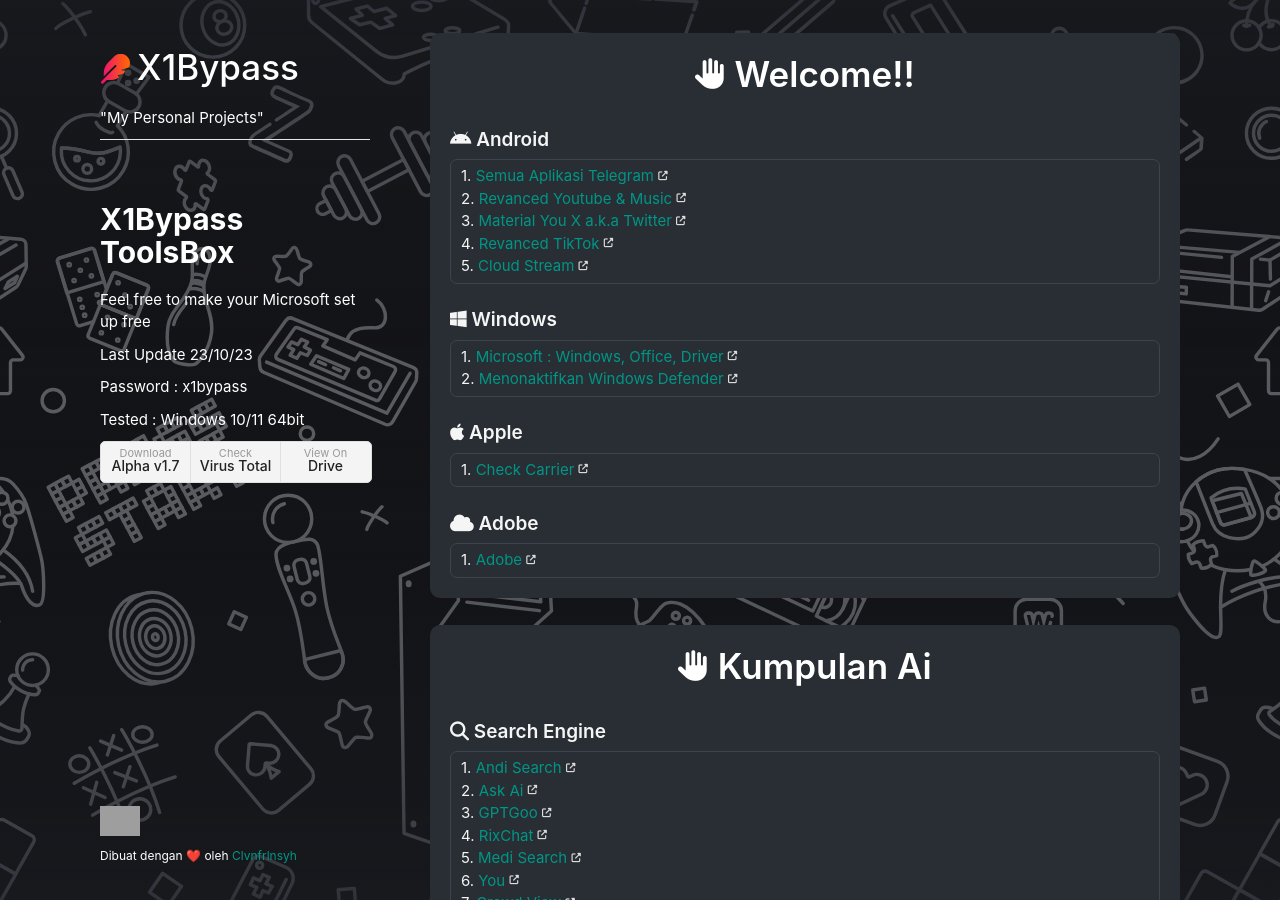
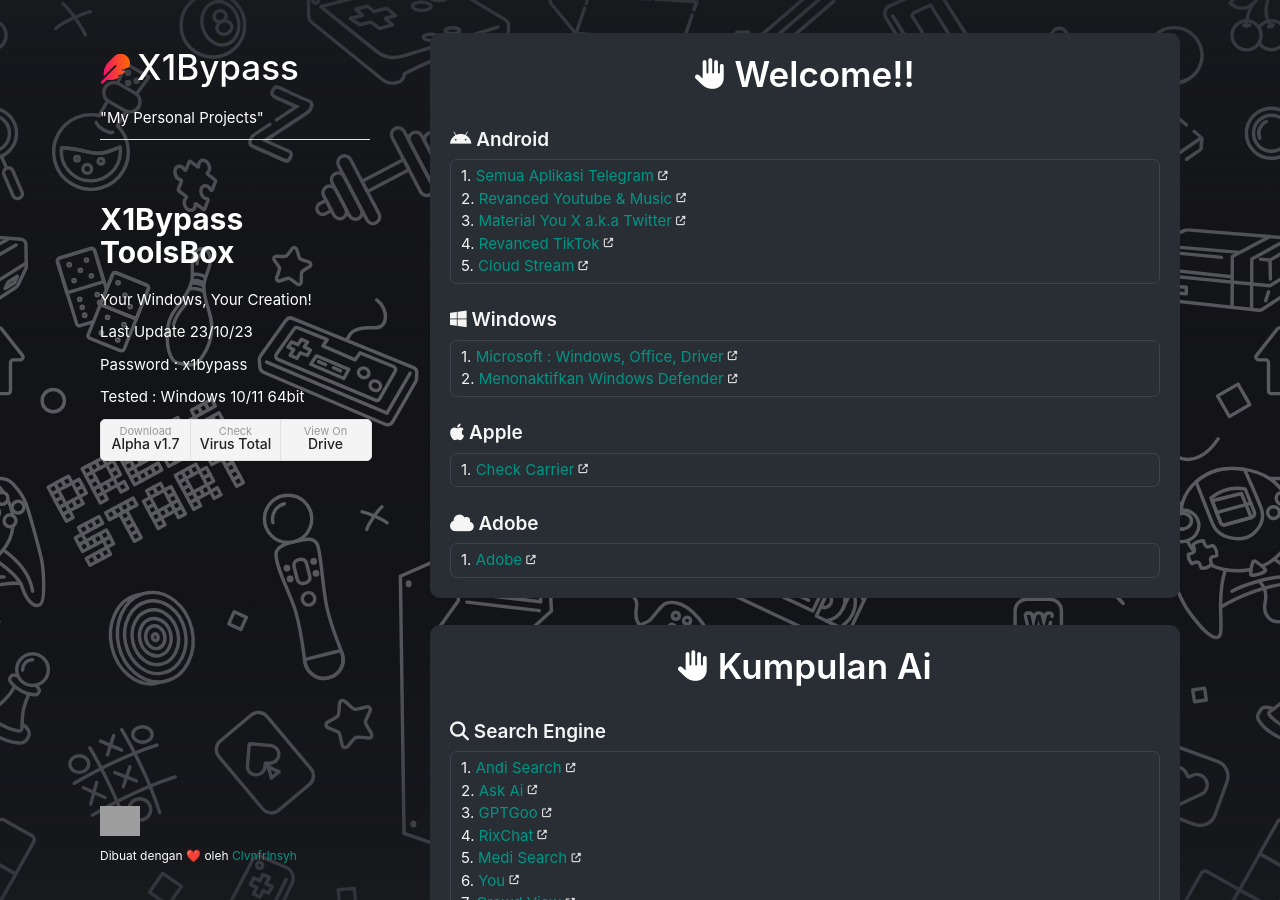
Before and after one commit to Unknown240/coba, a Jekyll site: the page built from index.html, in a window 1280 px wide and 900 px high. Built offline with Jekyll 4.4.1, drawn with Linux system fonts in a browser that asks for light colours; grey boxes are pictures that could not be loaded.

Commit message:
Update default.html

```diff
--- a/_layouts/default.html
+++ b/_layouts/default.html
@@ -17,7 +17,7 @@
         <hr>
 <br>
        <h1 style="color: white;">X1Bypass ToolsBox</h1>
-        <p style="color: white;">Feel free to make your Microsoft set up free</p>
+        <p style="color: white;">Your Windows, Your Creation!</p>
         <p style="color: white;">Last Update 23/10/23</p>
         <p style="color: white;">Password : x1bypass</p>
         <p style="color: white;">Tested : Windows 10/11 64bit</p>
```
